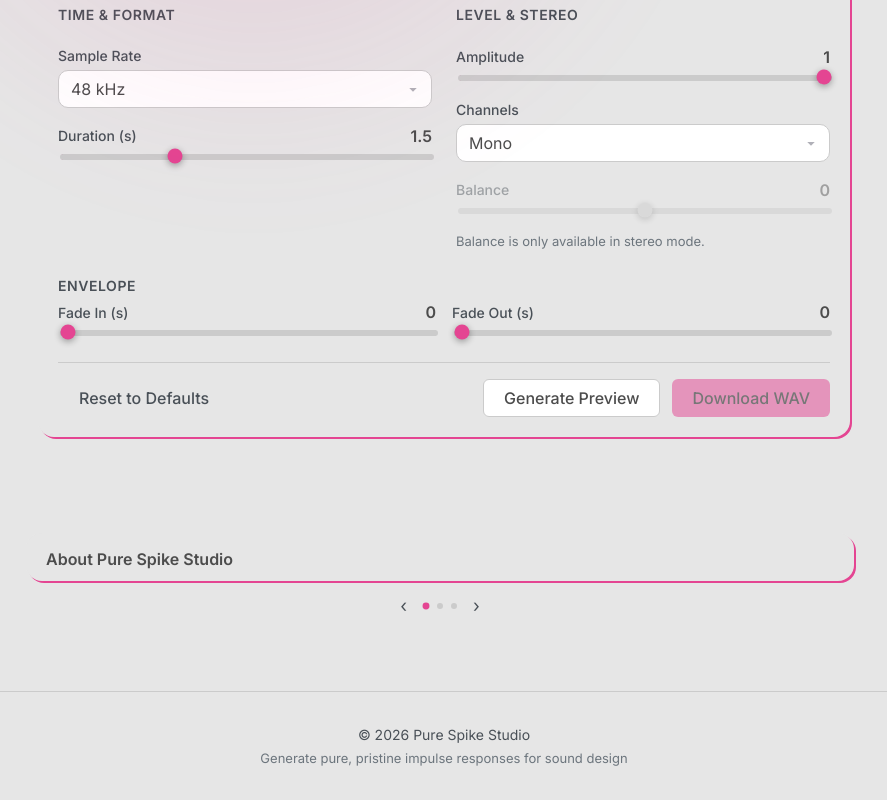
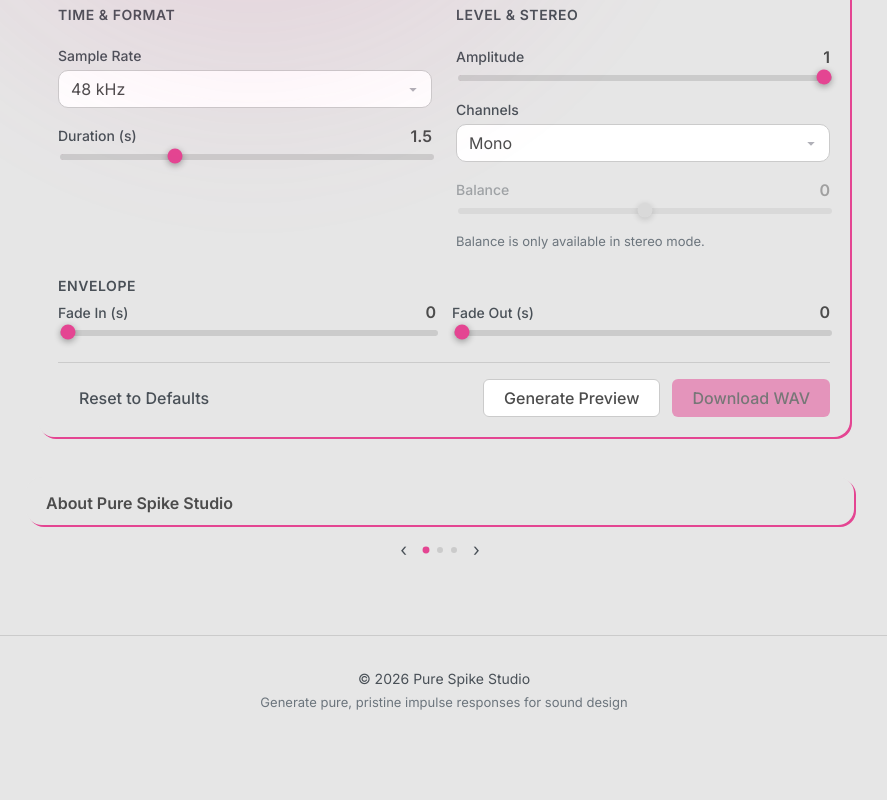
Before and after one commit to TomacBarin/pure-spike, a React (Vite) app: page / in a window 1280 px wide. Shown: the part 749-1549 px from the top of the page, without its empty margins (196-1083 px from the left). After the commit the page ends 1493 px from the top, so only its background shows below. Built offline with nearby package versions, Linux system fonts and the light colour scheme.

Commit message:
feat(layout) update distance between card and generator

```diff
--- a/src/components/layout/ExplanatorySections/ExplanatorySections.module.css
+++ b/src/components/layout/ExplanatorySections/ExplanatorySections.module.css
@@ -1,7 +1,6 @@
 .section {
-  padding: var(--spacing-8) 0 var(--spacing-16);
+  padding: var(--spacing-4) 0 var(--spacing-16);
 }
-
 .container {
   max-width: 860px;
   margin: 0 auto;
--- a/src/features/generator/GeneratorPanel.module.css
+++ b/src/features/generator/GeneratorPanel.module.css
@@ -1,5 +1,5 @@
 .section {
-  padding: var(--spacing-12) 0 var(--spacing-16);
+  padding: var(--spacing-12) 0 var(--spacing-6);
 }
 
 .container {
```
